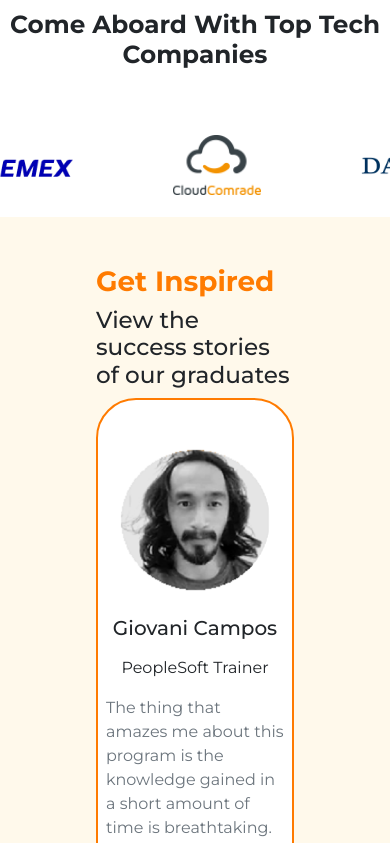
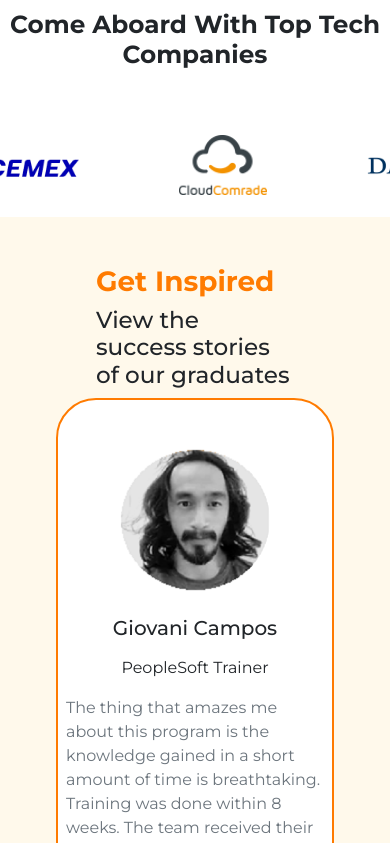
Before and after one commit to Chiang-Yong/Upskill-Today-1, a React (Create React App) app: page / in a window 390 px wide. Shown: the part 4000-4843 px from the top of the page. Built offline with nearby package versions, Linux system fonts and the light colour scheme.

Commit message:
Update Testimonialcarousel css, and testimonials.js on padding

```diff
--- a/src/pages/Home/TestimonialCarousel.js
+++ b/src/pages/Home/TestimonialCarousel.js
@@ -11,7 +11,7 @@ import { Carousel, Col } from "react-bootstrap";
 
 const TestimonialCarousel = () => {
   return (
-    <Carousel variant="dark" fade className=" testimonial-home py-5 px-2">
+    <Carousel variant="dark" fade className="testimonial-home py-5 px-2">
       <Carousel.Item className="text-center">
         <img
           className="rounded-circle shadow-1-strong mb-4"
--- a/src/pages/Home/Testimontials.js
+++ b/src/pages/Home/Testimontials.js
@@ -12,7 +12,7 @@ const Testimontials = () => {
           <h3>View the success stories of our graduates</h3>
         </Col>
         {/* <Col md={{ span: 5, offset: 1 }}> */}
-        <Col md={5} className="px-5 text-center">
+        <Col md={5} className="px-2 text-center">
           <TestimonialCarousel />
         </Col>
       </Row>
--- a/src/pages/Home/testimonialcarousel.css
+++ b/src/pages/Home/testimonialcarousel.css
@@ -9,3 +9,15 @@
   height: 10px;
   border-radius: 50%;
 }
+
+@media screen and (max-width:768px) {
+
+ .testimonial-home .carousel-control-next,
+ .testimonial-home .carousel-control-prev
+ {
+  position: relative;
+  top: 10%;
+  transform: translateY(-50%);
+ }
+
+}
```
